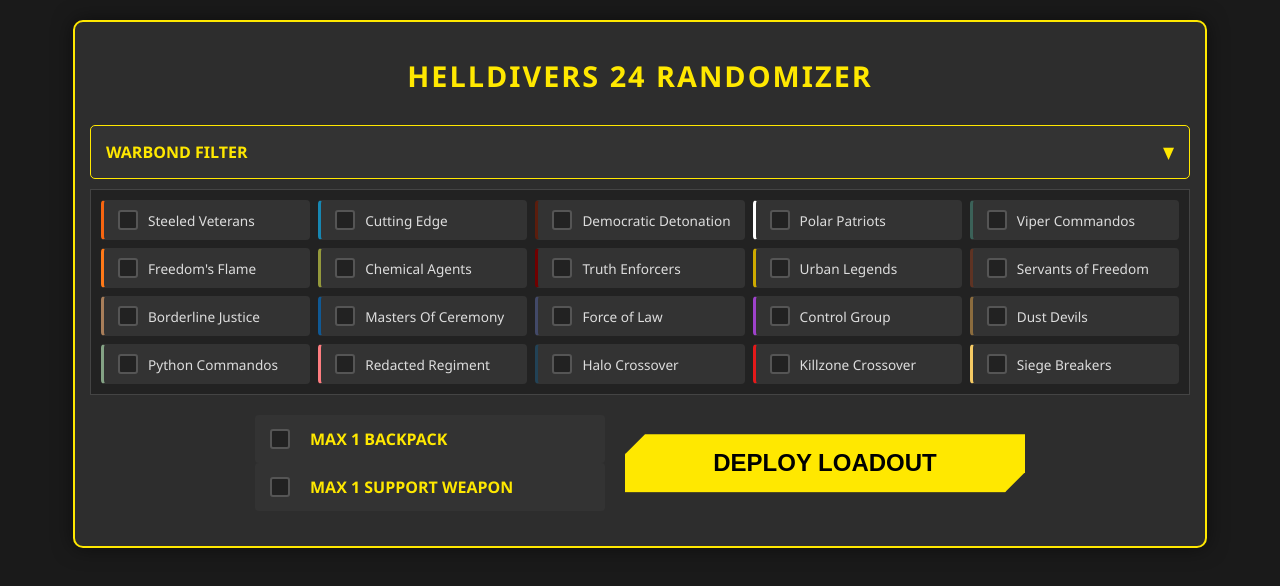
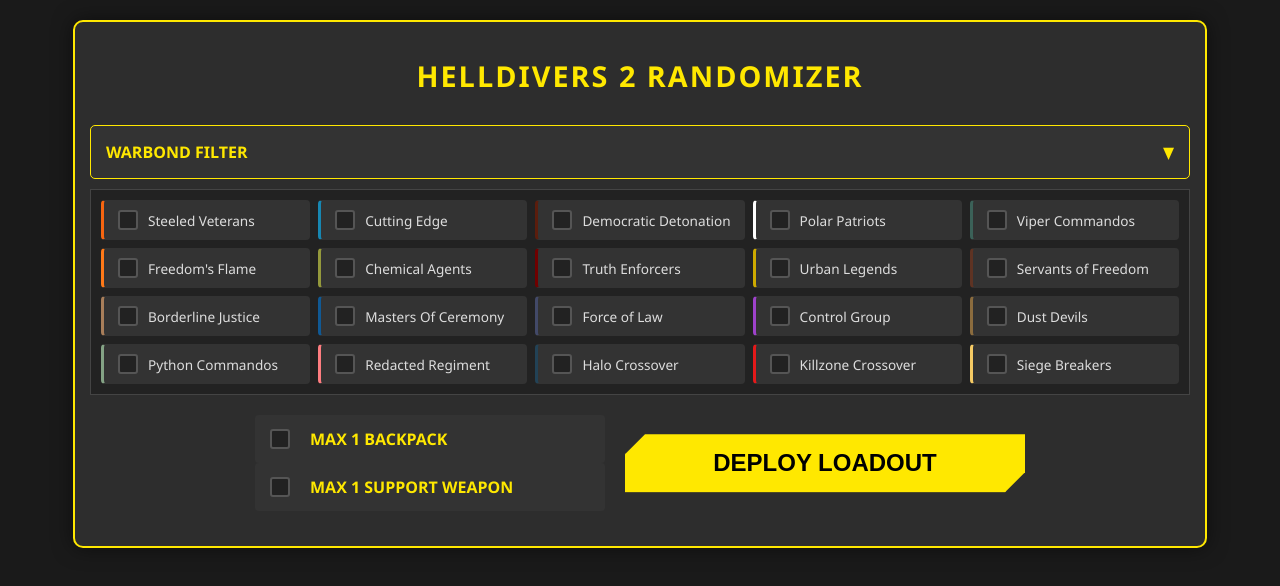
Before and after one commit to SiskaBoldizsar/helldivers-randomizer, a plain HTML site: page index.html in a window 1280 px wide. Drawn offline with Linux system fonts and the light colour scheme.

Commit message:
Revert "git test"
This reverts commit 166734946b2e8d33065aaa5d07adfd77165e2527.

```diff
--- a/index.html
+++ b/index.html
@@ -233,7 +233,7 @@
 <body>
 
 <div class="container">
-    <h1>Helldivers 24 Randomizer</h1>
+    <h1>Helldivers 2 Randomizer</h1>
 
     <div class="toggle-header" onclick="toggleWarbonds()" id="wb-header">
         <span>Warbond Filter</span>
```
